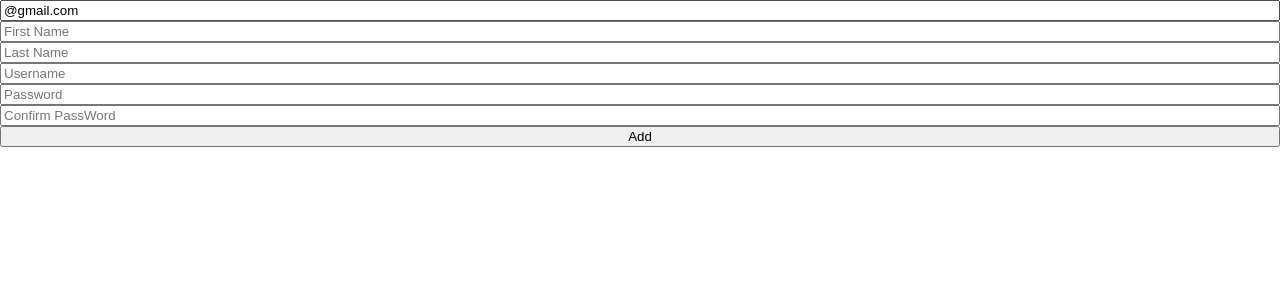
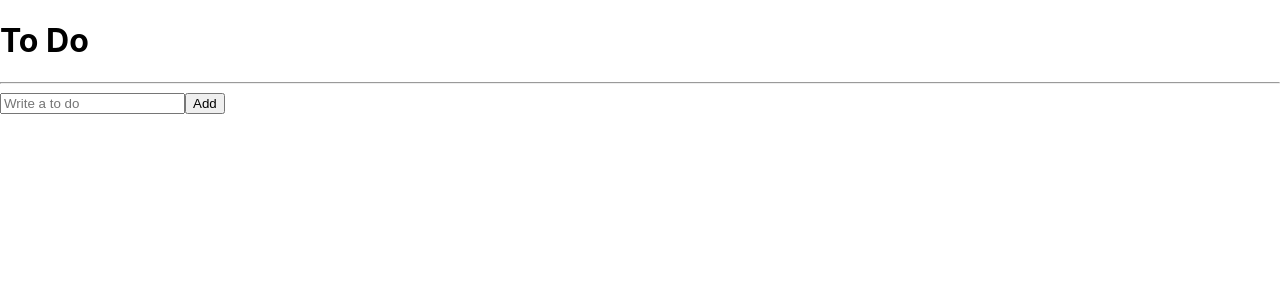
Before and after one commit to mhadev0703/react-study, a React (Create React App) app in the folder recoil-study/: page / in a window 1280 px wide. Shown: the top 300 px of the page. Built offline with nearby package versions, Linux system fonts and the light colour scheme.

Commit message:
Setup for todo list webpage

```diff
--- a/recoil-study/src/ToDoList.tsx
+++ b/recoil-study/src/ToDoList.tsx
@@ -1,134 +1,52 @@
-import { useState } from "react";
 import { useForm } from "react-hook-form";
+import { atom, useRecoilState, useRecoilValue, useSetRecoilState } from "recoil";
 
-/* function ToDoList() {
-  const [toDo, setToDo] = useState("");
-  const [toDoError, setToDoError] = useState("");
-  const onChange = (event: React.FormEvent<HTMLInputElement>) => {
-    const {
-      currentTarget: { value },
-    } = event;
-    setToDo(value);
+interface IForm {
+  toDo: string;
+}
+
+interface IToDo {
+  text: string;
+  id: number;
+  category: "TO_DO" | "DOING" | "DONE";
+};
+
+const toDoState = atom<IToDo[]>({
+  key: "toDo",
+  default: [],
+});
+
+function ToDoList() {
+  const [toDo, setToDo] = useRecoilState(toDoState);
+  const { register, handleSubmit, setValue } = useForm<IForm>();
+
+  const handleValid = ({toDo}: IForm) => {
+    // ... makes setToDo returns value inside of the array
+    setToDo(oldToDo => [{ text: toDo, id: Date.now() ,category: "TO_DO" }, ...oldToDo]);
+    // To make form empty after user clicks submit
+    setValue("toDo", "");
   };
 
-  const onSubmit = (event: React.FormEvent) => {
-    event.preventDefault();
-    if (toDo.length < 10) {
-      return setToDoError("To do should be longer");
-    }
-    console.log("submit");
-  };
+  console.log(toDo);
 
   return (
     <>
-      <form onSubmit={onSubmit}>
-        <input onChange={onChange} value={toDo} placeholder="Write a to do" />
+      <h1>To Do</h1>
+      <hr />
+      <form onSubmit={handleSubmit(handleValid)}>
+        <input
+          {...register("toDo", {
+            required: "Please fill in a To Do.",
+          })}
+          placeholder="Write a to do"
+        />
         <button>Add</button>
-        {toDoError !== "" ? toDoError : null}
       </form>
-    </>
-  );
-} */
-
-interface IForm {
-  email: string;
-  firstName: string;
-  lastName: string;
-  userName: string;
-  password: string;
-  password1: string;
-  extraError?: string;
-}
-
-function ToDoList() {
-  const {
-    register,
-    handleSubmit,
-    formState: { errors },
-    setError,
-  } = useForm<IForm>({
-    defaultValues: {
-      email: "@gmail.com",
-    },
-  });
-
-  const onValid = (data: IForm) => {
-    if (data.password !== data.password1) {
-      setError("password1", { message: "Password are not the same."}, { shouldFocus: true })
-    }
-    setError("extraError", { message: "Server offline." });
-  };
-  console.log(errors);
-
-  return (
-    <>
-      <form
-        style={{display: "flex", flexDirection: "column" }}
-        onSubmit={handleSubmit(onValid)}
-      >
-        <input
-          {...register("email", {
-            required: "Email is required.",
-            pattern: {
-              value: /^[A-Za-z0-9._%+-]+@gmail.com$/,
-              message: "Only gmail.com emails allowed",
-            },
-          })}
-          placeholder="Email"
-        />
-        <span>{errors?.email?.message as string}</span>
-        <input
-          {...register("firstName", {
-            required: "First name is required.",
-            validate: {
-              noAdmin: (value) =>
-                value.includes("admin") ? "admin is not allowed to use" : true,
-              noMaster: (value) =>
-                value.includes("master") ? "master is not allowed to use" : true,
-            },
-          })}
-          placeholder="First Name"
-        />
-        <span>{errors?.firstName?.message as string}</span>
-        <input
-          {...register("lastName", {
-            required: "Last name is required."
-          })}
-          placeholder="Last Name"
-        />
-        <span>{errors?.lastName?.message as string}</span>
-        <input
-          {...register("userName", {
-            required: "User name is required.",
-            minLength: 5,
-           })}
-          placeholder="Username"
-        />
-        <span>{errors?.userName?.message as string}</span>
-        <input
-          {...register("password", {
-            required: "Password is required.",
-            minLength: {
-              value: 10,
-              message: "Your password is too short."
-            },
-          })}
-          placeholder="Password"
-        />
-        <input
-          {...register("password1", {
-            required: "Check your password.",
-            minLength: {
-              value: 10,
-              message: "Your password is too short."
-            },
-          })}
-          placeholder="Confirm PassWord"
-        />
-        <span>{errors?.password1?.message}</span>
-        <button>Add</button>
-        <span>{errors?.extraError?.message}</span>
-      </form>
+      <ul>
+        {toDo.map(toDo =>
+          <li key={toDo.id}>{toDo.text}</li>
+        )}
+      </ul>
     </>
   );
 }
```
